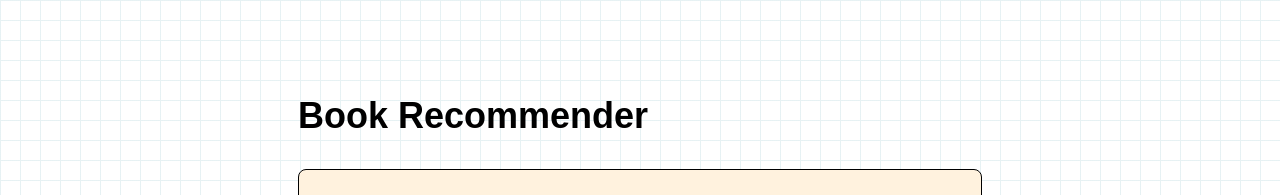
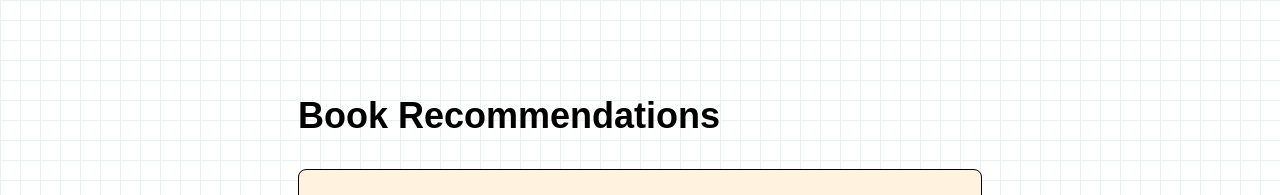
Before and after one commit to iamrita/personalwebsite, a Next.js app: page /posts/recommend in a window 1280 px wide. Shown: the top 195 px of the page. Built offline with nearby package versions, Linux system fonts and the light colour scheme; a web font is replaced by a local one.

Commit message:
new tab title

```diff
--- a/pages/posts/recommend.js
+++ b/pages/posts/recommend.js
@@ -1,4 +1,5 @@
 import { useState, useMemo, useEffect } from "react";
+import Head from "next/head";
 import Layout from "../../components/layout";
 import * as dotenv from "dotenv";
 import { motion } from "motion/react";
@@ -134,7 +135,10 @@ export default function Recommendation() {
 
   return (
     <Layout>
-      <h1 className={headerFont.className}>Book Recommender</h1>
+      <Head>
+        <title>Book Recommendations</title>
+      </Head>
+      <h1 className={headerFont.className}>Book Recommendations</h1>
       <p>
         There's so many great books out there that finding out what to read next
         can be hard, and I've found that Goodreads isn't great in using my past
```
